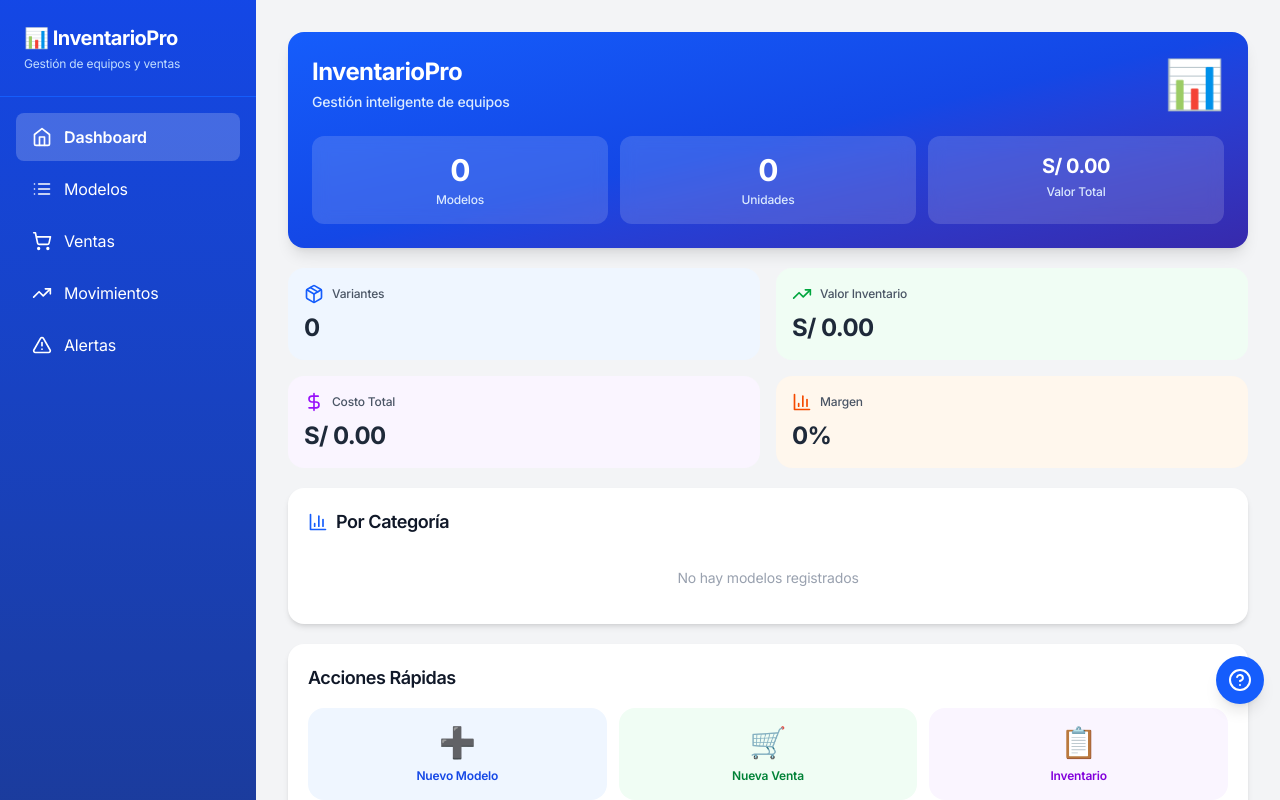
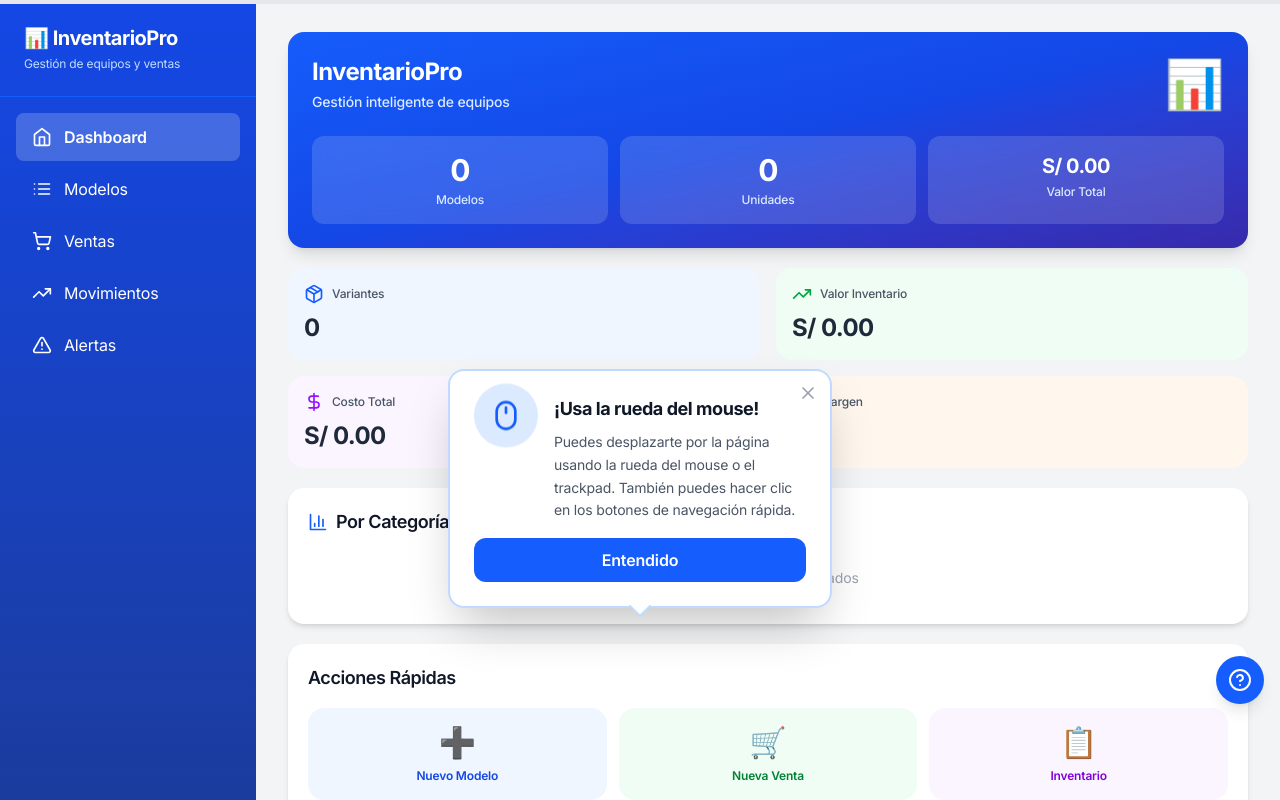
Before and after one commit to crispand03/localinventario, a React (Vite) app: page / in a window 1280 px wide. Shown: the top 800 px of the page. Built offline with nearby package versions, Linux system fonts and the light colour scheme.

Commit message:
task snapshot 21915cf9-1022-4c9d-b5de-d250d1240080

```diff
--- a/src/App.tsx
+++ b/src/App.tsx
@@ -18,6 +18,8 @@ import SaleForm from './components/SaleForm';
 import SaleDetail from './components/SaleDetail';
 import Modal from './components/Modal';
 import ScrollToTop from './components/ScrollToTop';
+import ScrollProgressBar from './components/ScrollProgressBar';
+import ScrollHint from './components/ScrollHint';
 
 type MobileView = 'dashboard' | 'list' | 'add-model' | 'edit-model' | 'model-detail' | 'add-variant' | 'edit-variant' | 'variant-detail' | 'movements' | 'alerts' | 'sales' | 'add-sale' | 'sale-detail';
 type DesktopSection = 'dashboard' | 'models' | 'sales' | 'movements' | 'alerts' | 'settings';
@@ -334,6 +336,7 @@ export default function App() {
 
     return (
       <div className="min-h-screen min-h-[100dvh] bg-gray-50 max-w-lg mx-auto relative overflow-y-auto">
+        <ScrollProgressBar />
         <div className={showNav ? 'pb-24 pb-safe' : 'pb-safe'}>
           {(mobileView === 'dashboard' || mobileView === 'list' || mobileView === 'sales') && (
             <div className="sticky top-0 z-40 bg-blue-700 text-white pt-safe">
@@ -434,6 +437,8 @@ export default function App() {
       onExport={handleExport}
       onImport={handleImport}
     >
+      <ScrollProgressBar />
+      <ScrollHint />
       {renderDesktopView()}
       <ScrollToTop />
     </DesktopLayout>
--- /dev/null
+++ b/src/components/ScrollHint.tsx
@@ -0,0 +1,78 @@
+import { useState, useEffect } from 'react';
+import { Mouse, X } from 'lucide-react';
+
+export default function ScrollHint() {
+  const [isVisible, setIsVisible] = useState(false);
+  const [hasSeenHint, setHasSeenHint] = useState(false);
+
+  useEffect(() => {
+    // Check if user has seen the hint before
+    const seen = localStorage.getItem('hasSeenScrollHint');
+    if (seen) {
+      setHasSeenHint(true);
+      return;
+    }
+
+    // Show hint after 2 seconds if on desktop
+    const isDesktop = window.innerWidth >= 769;
+    if (isDesktop) {
+      const timer = setTimeout(() => {
+        setIsVisible(true);
+      }, 2000);
+
+      return () => clearTimeout(timer);
+    }
+  }, []);
+
+  const handleClose = () => {
+    setIsVisible(false);
+    setHasSeenHint(true);
+    localStorage.setItem('hasSeenScrollHint', 'true');
+  };
+
+  if (!isVisible || hasSeenHint) return null;
+
+  return (
+    <div className="fixed bottom-48 left-1/2 -translate-x-1/2 z-40 animate-fade-in">
+      <div className="bg-white rounded-2xl shadow-2xl p-6 max-w-sm border-2 border-blue-200 relative">
+        <button
+          onClick={handleClose}
+          className="absolute top-2 right-2 p-1 text-gray-400 hover:text-gray-600 hover:bg-gray-100 rounded-lg transition-colors"
+          aria-label="Cerrar"
+        >
+          <X size={20} />
+        </button>
+
+        <div className="flex items-start gap-4">
+          <div className="flex-shrink-0">
+            <div className="w-16 h-16 bg-blue-100 rounded-full flex items-center justify-center animate-bounce">
+              <Mouse size={32} className="text-blue-600" />
+            </div>
+          </div>
+
+          <div className="flex-1">
+            <h3 className="font-bold text-gray-900 text-lg mb-2">
+              ¡Usa la rueda del mouse!
+            </h3>
+            <p className="text-gray-600 text-sm leading-relaxed">
+              Puedes desplazarte por la página usando la rueda del mouse o el trackpad.
+              También puedes hacer clic en los botones de navegación rápida.
+            </p>
+          </div>
+        </div>
+
+        <div className="mt-4 flex gap-2">
+          <button
+            onClick={handleClose}
+            className="flex-1 bg-blue-600 text-white py-2.5 px-4 rounded-xl font-semibold hover:bg-blue-700 active:scale-95 transition-all"
+          >
+            Entendido
+          </button>
+        </div>
+
+        {/* Animated arrow pointing down */}
+        <div className="absolute -bottom-2 left-1/2 -translate-x-1/2 w-4 h-4 bg-white border-r-2 border-b-2 border-blue-200 transform rotate-45" />
+      </div>
+    </div>
+  );
+}
--- /dev/null
+++ b/src/components/ScrollProgressBar.tsx
@@ -0,0 +1,35 @@
+import { useState, useEffect } from 'react';
+
+export default function ScrollProgressBar() {
+  const [scrollProgress, setScrollProgress] = useState(0);
+
+  useEffect(() => {
+    const updateScrollProgress = () => {
+      const scrollTop = window.pageYOffset || document.documentElement.scrollTop;
+      const scrollHeight = document.documentElement.scrollHeight - document.documentElement.clientHeight;
+      const progress = scrollHeight > 0 ? (scrollTop / scrollHeight) * 100 : 0;
+      setScrollProgress(progress);
+    };
+
+    window.addEventListener('scroll', updateScrollProgress);
+    window.addEventListener('wheel', updateScrollProgress);
+    window.addEventListener('touchmove', updateScrollProgress);
+
+    updateScrollProgress();
+
+    return () => {
+      window.removeEventListener('scroll', updateScrollProgress);
+      window.removeEventListener('wheel', updateScrollProgress);
+      window.removeEventListener('touchmove', updateScrollProgress);
+    };
+  }, []);
+
+  return (
+    <div className="fixed top-0 left-0 right-0 h-1 bg-gray-200 z-50">
+      <div
+        className="h-full bg-gradient-to-r from-blue-500 via-blue-600 to-indigo-600 transition-all duration-150 ease-out shadow-sm"
+        style={{ width: `${scrollProgress}%` }}
+      />
+    </div>
+  );
+}
--- a/src/components/ScrollToTop.tsx
+++ b/src/components/ScrollToTop.tsx
@@ -1,20 +1,31 @@
 import { useState, useEffect } from 'react';
-import { ArrowUp } from 'lucide-react';
+import { ArrowUp, Mouse } from 'lucide-react';
 
 export default function ScrollToTop() {
   const [isVisible, setIsVisible] = useState(false);
+  const [scrollProgress, setScrollProgress] = useState(0);
 
   useEffect(() => {
-    const toggleVisibility = () => {
-      if (window.pageYOffset > 300) {
+    const handleScroll = () => {
+      const scrollTop = window.pageYOffset || document.documentElement.scrollTop;
+      const scrollHeight = document.documentElement.scrollHeight - document.documentElement.clientHeight;
+      const progress = (scrollTop / scrollHeight) * 100;
+
+      setScrollProgress(progress);
+
+      if (scrollTop > 300) {
         setIsVisible(true);
       } else {
         setIsVisible(false);
       }
     };
 
-    window.addEventListener('scroll', toggleVisibility);
-    return () => window.removeEventListener('scroll', toggleVisibility);
+    window.addEventListener('scroll', handleScroll);
+    window.addEventListener('wheel', handleScroll);
+    return () => {
+      window.removeEventListener('scroll', handleScroll);
+      window.removeEventListener('wheel', handleScroll);
+    };
   }, []);
 
   const scrollToTop = () => {
@@ -24,15 +35,45 @@ export default function ScrollToTop() {
     });
   };
 
+  const scrollToBottom = () => {
+    window.scrollTo({
+      top: document.documentElement.scrollHeight,
+      behavior: 'smooth',
+    });
+  };
+
   if (!isVisible) return null;
 
   return (
-    <button
-      onClick={scrollToTop}
-      className="fixed bottom-32 right-4 w-12 h-12 bg-blue-600 text-white rounded-full flex items-center justify-center shadow-lg active:scale-95 transition-all z-30 hover:bg-blue-700 animate-fade-in"
-      aria-label="Volver arriba"
-    >
-      <ArrowUp size={24} />
-    </button>
+    <div className="fixed bottom-32 right-4 flex flex-col gap-2 z-30 animate-fade-in">
+      {/* Scroll to top button */}
+      <button
+        onClick={scrollToTop}
+        className="w-12 h-12 bg-blue-600 text-white rounded-full flex items-center justify-center shadow-lg active:scale-95 transition-all hover:bg-blue-700 hover:shadow-xl group"
+        aria-label="Volver arriba"
+        title="Ir arriba (también puedes usar la rueda del mouse)"
+      >
+        <ArrowUp size={24} className="group-hover:-translate-y-0.5 transition-transform" />
+      </button>
+
+      {/* Scroll indicator */}
+      <div className="w-12 h-12 bg-white rounded-full flex items-center justify-center shadow-lg border-2 border-gray-200 relative overflow-hidden" title="Progreso de scroll">
+        <div
+          className="absolute bottom-0 left-0 right-0 bg-gradient-to-t from-blue-500 to-blue-300 transition-all duration-300"
+          style={{ height: `${scrollProgress}%` }}
+        />
+        <Mouse size={20} className="text-gray-600 relative z-10" />
+      </div>
+
+      {/* Scroll to bottom button */}
+      <button
+        onClick={scrollToBottom}
+        className="w-12 h-12 bg-gray-600 text-white rounded-full flex items-center justify-center shadow-lg active:scale-95 transition-all hover:bg-gray-700 hover:shadow-xl group"
+        aria-label="Ir al final"
+        title="Ir al final"
+      >
+        <ArrowUp size={24} className="rotate-180 group-hover:translate-y-0.5 transition-transform" />
+      </button>
+    </div>
   );
 }
--- a/src/index.css
+++ b/src/index.css
@@ -105,6 +105,54 @@
   .scroll-container {
     overflow-y: auto;
     -webkit-overflow-scrolling: touch;
+  }
+
+  /* Mouse wheel scroll behavior */
+  html {
+    scroll-behavior: smooth;
+  }
+
+  /* Enable mouse wheel scrolling on all scrollable elements */
+  [class*="overflow-y"] {
+    scroll-behavior: smooth;
+    -webkit-overflow-scrolling: touch;
+  }
+
+  /* Desktop specific scroll enhancements */
+  @media (min-width: 769px) {
+    /* Smooth scroll with mouse wheel */
+    html, body {
+      scroll-behavior: smooth;
+    }
+
+    /* Ensure wheel scrolling works on containers */
+    main, .scroll-container, [class*="overflow"] {
+      scroll-behavior: smooth;
+      overscroll-behavior: contain;
+    }
+
+    /* Mouse wheel scroll speed optimization */
+    * {
+      scroll-snap-type: y proximity;
+    }
+
+    /* Prevent scroll hijacking */
+    body {
+      overflow-y: auto;
+      overflow-x: hidden;
+    }
+  }
+
+  /* Touch and wheel scroll behavior */
+  .scroll-smooth-custom {
+    scroll-behavior: smooth;
+    -webkit-overflow-scrolling: touch;
+    scroll-snap-type: y proximity;
+  }
+
+  /* Ensure all scrollable containers respond to wheel */
+  [style*="overflow"] {
+    scroll-behavior: smooth;
   }
 
   /* Smooth scrolling */
```
